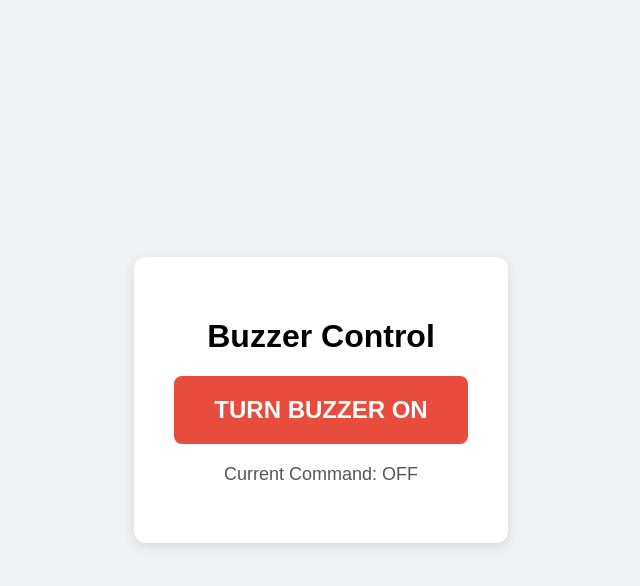
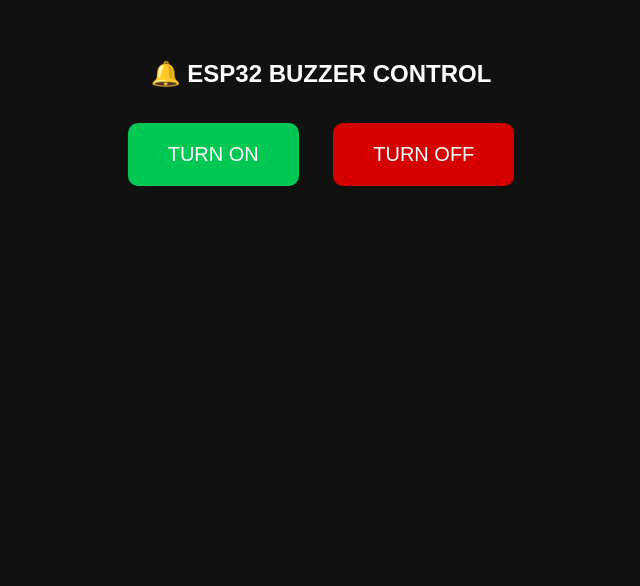
Before and after one commit to mannpatel20002/gps-tracker, a plain HTML site: page index.html in a window 1280 px wide. Shown: the whole page, without its empty margins (319-959 px from the left). Drawn offline with Linux system fonts and the light colour scheme.

Commit message:
Update index.html

```diff
--- a/index.html
+++ b/index.html
@@ -1,60 +1,43 @@
 <!DOCTYPE html>
 <html>
 <head>
-    <title>Buzzer Test</title>
-    <style>
-        body { font-family: sans-serif; display: flex; flex-direction: column; align-items: center; justify-content: center; height: 100vh; margin: 0; background-color: #f0f2f5; }
-        .card { background: white; padding: 40px; border-radius: 12px; box-shadow: 0 4px 12px rgba(0,0,0,0.1); text-align: center; }
-        .btn { padding: 20px 40px; font-size: 24px; font-weight: bold; color: white; border: none; border-radius: 8px; cursor: pointer; transition: 0.3s; width: 100%; }
-        .btn-off { background-color: #e74c3c; } /* Red for OFF */
-        .btn-on { background-color: #2ecc71; } /* Green for ON */
-        #statusText { margin-top: 20px; font-size: 18px; color: #555; }
-    </style>
+  <title>Buzzer Control</title>
+  <style>
+    body {
+      font-family: Arial;
+      text-align: center;
+      margin-top: 60px;
+      background: #111;
+      color: white;
+    }
+    button {
+      padding: 20px 40px;
+      font-size: 20px;
+      margin: 15px;
+      border: none;
+      border-radius: 10px;
+      cursor: pointer;
+    }
+    .on { background: #00c853; color: white; }
+    .off { background: #d50000; color: white; }
+  </style>
 </head>
 <body>
 
-    <div class="card">
-        <h1>Buzzer Control</h1>
-        <button id="toggleBtn" class="btn btn-off" onclick="toggleBuzzer()">TURN BUZZER ON</button>
-        <p id="statusText">Current Command: OFF</p>
-    </div>
+<h2>🔔 ESP32 BUZZER CONTROL</h2>
 
-    <script>
-        // Start assuming it is OFF
-        let isBuzzerOn = false;
-        const writeAPI = "C6NTK8JIB7MD43EC";
+<button class="on" onclick="setBuzzer(1)">TURN ON</button>
+<button class="off" onclick="setBuzzer(0)">TURN OFF</button>
 
-        function toggleBuzzer() {
-            // Flip the state
-            isBuzzerOn = !isBuzzerOn;
-            const val = isBuzzerOn ? "1" : "0";
-            const btn = document.getElementById("toggleBtn");
-            const status = document.getElementById("statusText");
+<script>
+const API_KEY = "C6NTK8JIB7MD43EC";
 
-            // Update UI immediately
-            if (isBuzzerOn) {
-                btn.innerText = "TURN BUZZER OFF";
-                btn.className = "btn btn-on";
-                status.innerText = "Sending command: ON...";
-            } else {
-                btn.innerText = "TURN BUZZER ON";
-                btn.className = "btn btn-off";
-                status.innerText = "Sending command: OFF...";
-            }
+function setBuzzer(val) {
+  fetch(`https://api.thingspeak.com/update?api_key=${API_KEY}&field1=${val}`)
+    .then(() => alert("Command Sent: " + val))
+    .catch(() => alert("Error sending command"));
+}
+</script>
 
-            // Send command to ThingSpeak Field 7
-            fetch(`https://api.thingspeak.com/update?api_key=${writeAPI}&field7=${val}`)
-            .then(response => {
-                if(response.ok) {
-                    status.innerText = `Current Command: ${isBuzzerOn ? "ON" : "OFF"} (Success)`;
-                } else {
-                    status.innerText = "Error sending command!";
-                }
-            })
-            .catch(err => {
-                status.innerText = "Network error!";
-            });
-        }
-    </script>
 </body>
 </html>
```
